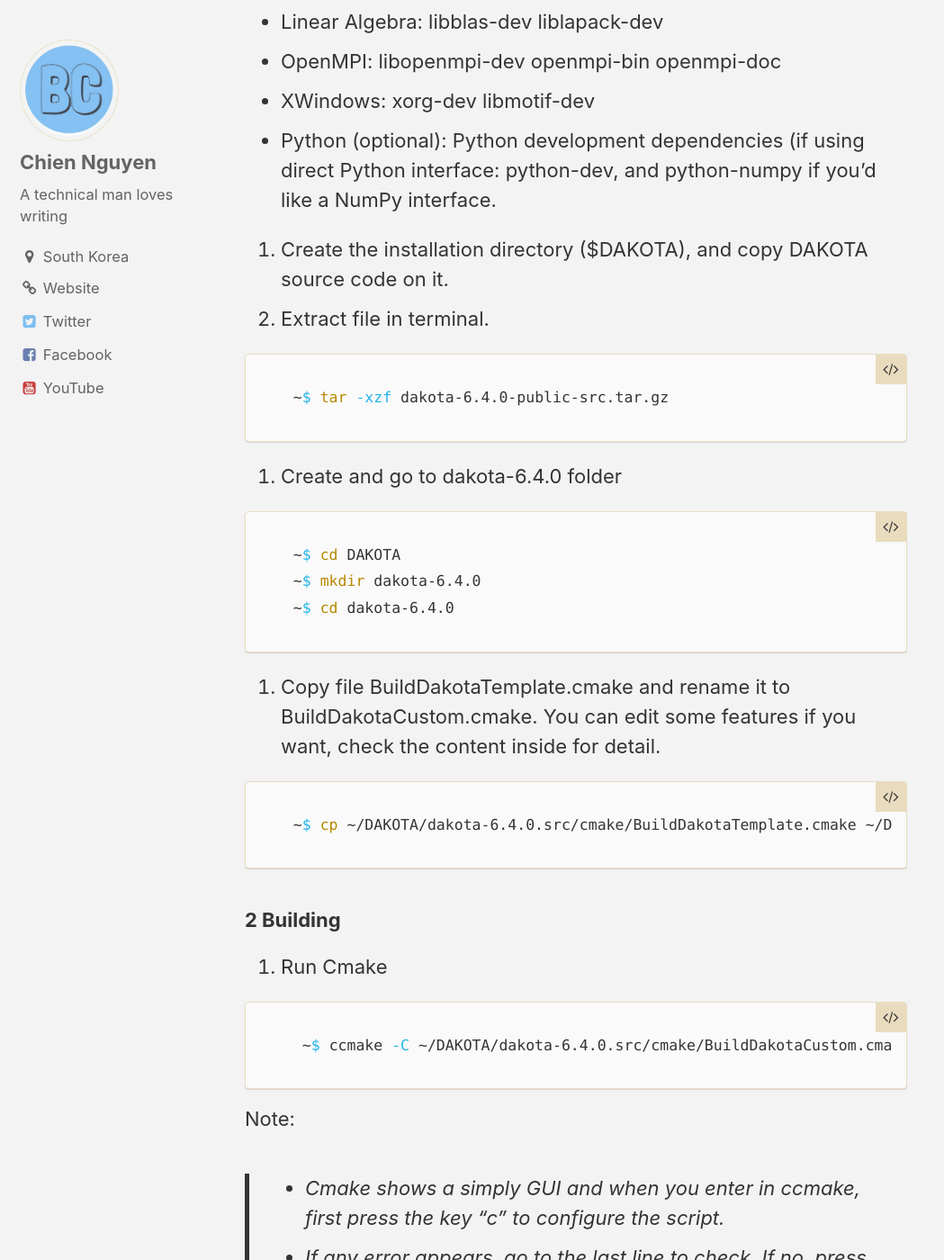
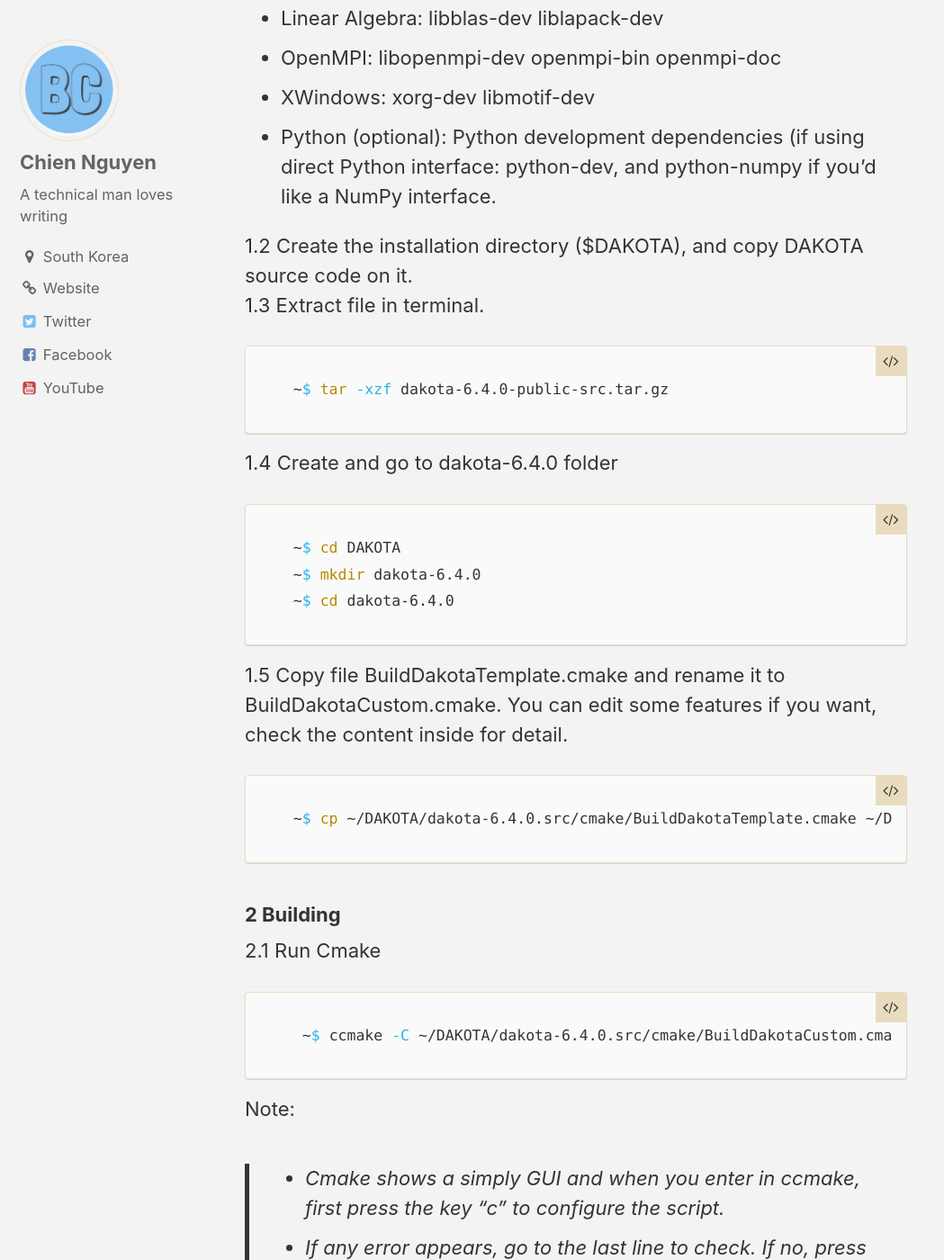
Before and after one commit to chienfm/chienfm.github.io, a Jekyll site: the page built from _posts/2017-10-22-Compile-Dakota-for-Ubuntu-16.04.md, in a window 1280 px wide and 1400 px high, scrolled down 1207 px. Shown: the whole window at 90% size, without its empty margins (0-1049 px from the left). Built offline with Jekyll 4.4.1, drawn with Linux system fonts in a browser that asks for light colours; nearby versions of some CDN libraries; comment, search, counter and statistics services are not loaded; some of the changed text lies outside the part shown.

Commit message:
Update Content

````diff
--- a/_posts/2017-10-22-Compile-Dakota-for-Ubuntu-16.04.md
+++ b/_posts/2017-10-22-Compile-Dakota-for-Ubuntu-16.04.md
@@ -19,7 +19,7 @@
 
 ### 1 Preparation:
 
-1.  Install some nessesary packages
+1.1  Install some nessesary packages
 
   ```bash
   ~$ sudo apt-get install gcc g++ gfortran cmake cmake-curses-gui libboost-dev libboost-all-dev libblas-dev liblapack-dev libopenmpi-dev openmpi-bin openmpi-doc xorg-dev libmotif-dev
@@ -35,14 +35,14 @@
   - XWindows: xorg-dev libmotif-dev
   - Python (optional): Python development dependencies (if using direct Python interface: python-dev, and python-numpy if you'd like a NumPy interface.
 
-2. Create the installation directory ($DAKOTA), and copy DAKOTA source code on it.
-3.  Extract file in terminal.
+1.2 Create the installation directory ($DAKOTA), and copy DAKOTA source code on it.
+1.3  Extract file in terminal.
 
   ```bash
   ~$ tar -xzf dakota-6.4.0-public-src.tar.gz
   ```
 
-4. Create and go to dakota-6.4.0 folder
+1.4 Create and go to dakota-6.4.0 folder
 
   ```bash
   ~$ cd DAKOTA
@@ -50,7 +50,7 @@
   ~$ cd dakota-6.4.0
   ```
 
-5. Copy file BuildDakotaTemplate.cmake and rename it to BuildDakotaCustom.cmake. You can edit some features if you want, check the content inside for detail.
+1.5 Copy file BuildDakotaTemplate.cmake and rename it to BuildDakotaCustom.cmake. You can edit some features if you want, check the content inside for detail.
 
   ```bash
   ~$ cp ~/DAKOTA/dakota-6.4.0.src/cmake/BuildDakotaTemplate.cmake ~/DAKOTA/dakota-6.4.0.src/cmake/BuildDakotaCustom.cmake
@@ -58,7 +58,7 @@
 
 ### 2 Building
 
-1.  Run Cmake
+2.1  Run Cmake
 
    ```bash
    ~$ ccmake -C ~/DAKOTA/dakota-6.4.0.src/cmake/BuildDakotaCustom.cmake ~/DAKOTA/dakota-6.4.0.src -DCMAKE_INSTALL_PREFIX=~/DAKOTA/dakota-6.4.0
@@ -74,13 +74,13 @@
    > - All finish, press "c" again to configure all scripts. If no error appears, you can press "e" to back to the main menu.
    > - Finally press "g" to start generating the configuration.
 
-2. Run make (The -j options is to compile in parallel, in this case I am compiling with 4 processors.)
+2.2 Run make (The -j options is to compile in parallel, in this case I am compiling with 4 processors.)
 
    ```bash
    ~$ make -j4
    ```
 
-3. Install
+2.3 Install
 
    ```bash
    ~$ make install
@@ -88,7 +88,7 @@
 
 ### 3 Adding path
 
-1. When you finish the compilation, do not forget to add the following environment variables to your *.bashrc* file. Add the following lines at the end of *bashrc* and save.
+3.1 When you finish the compilation, do not forget to add the following environment variables to your *.bashrc* file. Add the following lines at the end of *bashrc* and save.
 
    ```bash
    ~$ gedit ~/.bashrc
@@ -96,7 +96,7 @@
    ~$ export LD_LIBRARY_PATH=$LD_LIBRARY_PATH:~/DAKOTA/dakota-6.4.0/bin:~/DAKOTA/dakota-6.4.0/lib
    ```
 
-2. Test build
+3.2 Test build
 
    ```bash
    ~$ dakota -v
````
